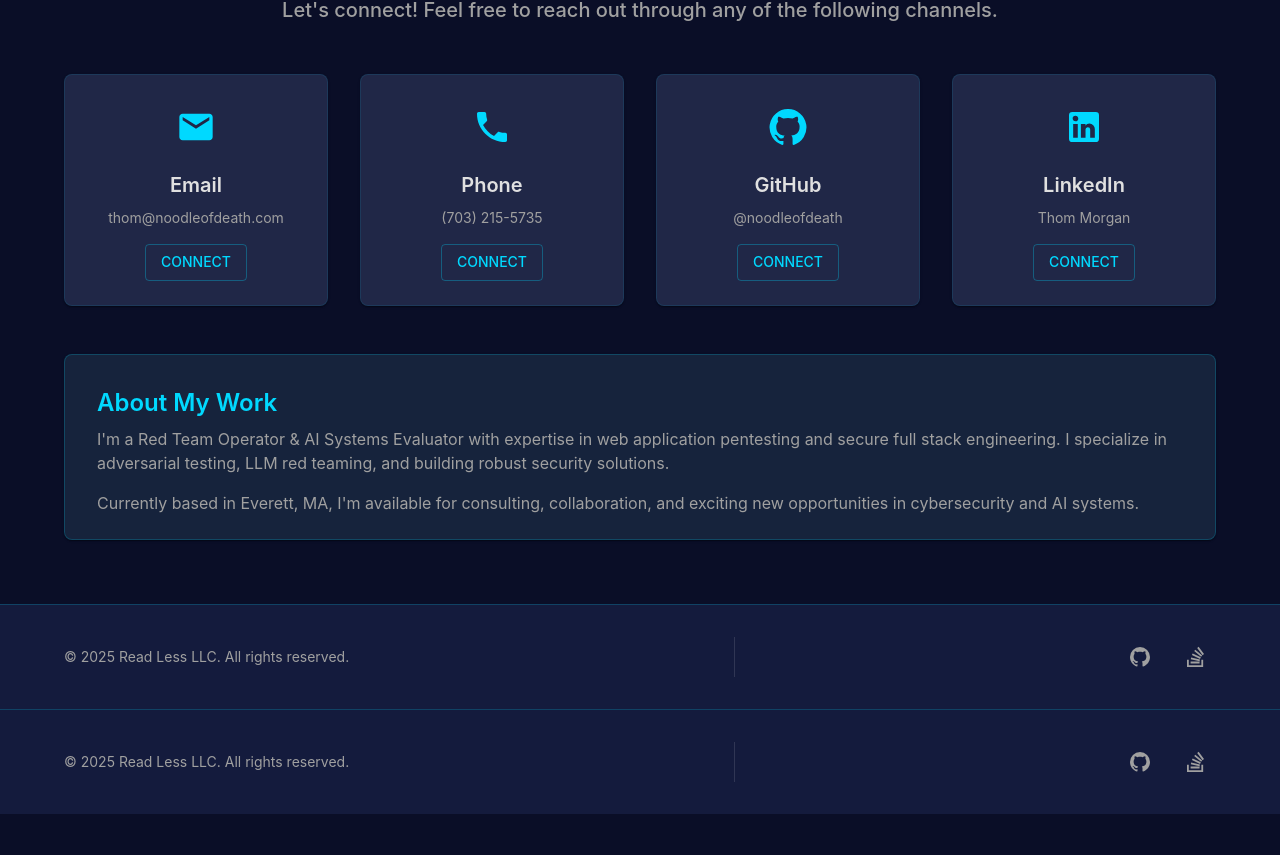
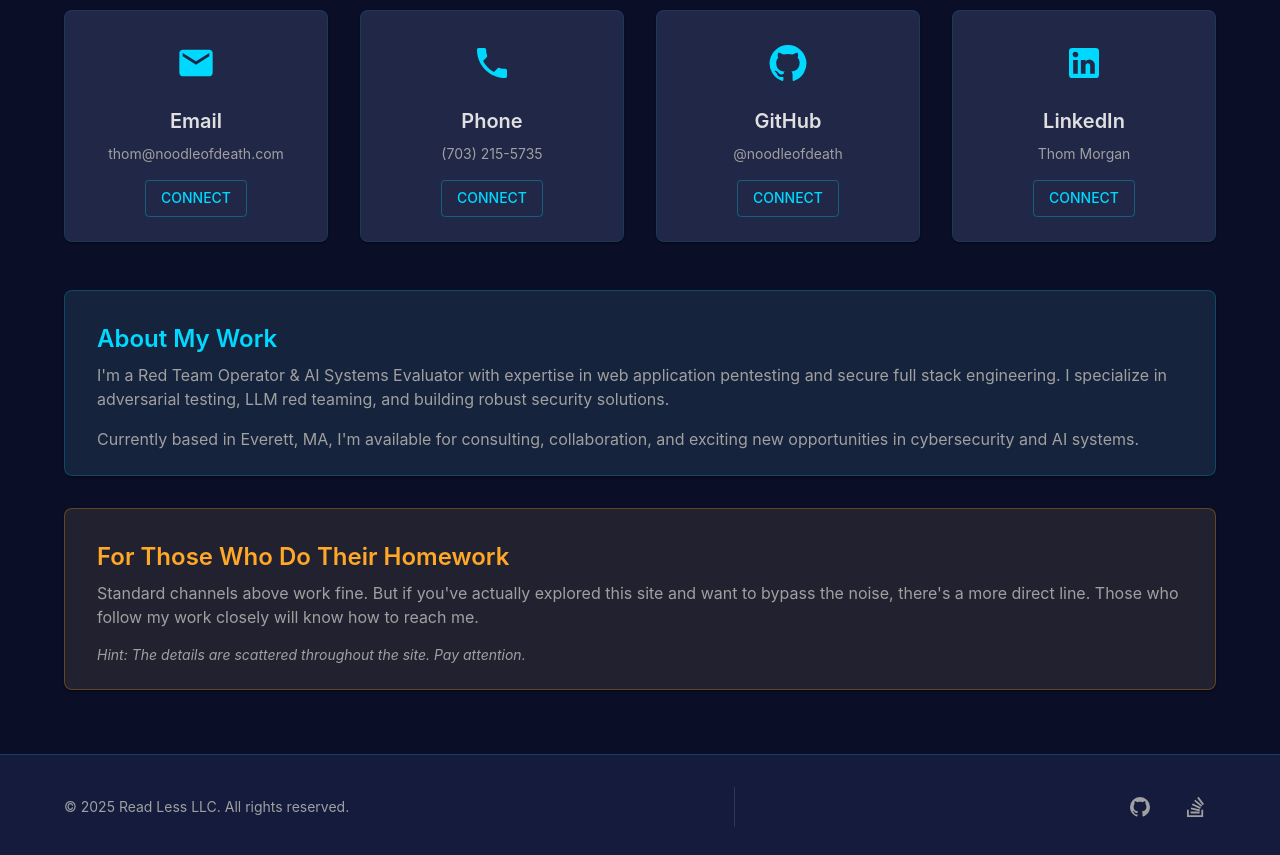
Before and after one commit to NoodleOfDeath/rollingcodes, a Next.js app in the folder src/web/: page /contact in a window 1280 px wide. Shown: the part 291-1146 px from the top of the page. Before the commit the page ends 1105 px from the top, so only its background shows below. Built offline with nearby package versions, Linux system fonts and the light colour scheme.

Commit message:
~web should be aight for prod i mean stagin.... to be fair that is why staging exists.. well SHOULD exist...

```diff
--- a/src/web/src/components/Layout.tsx
+++ b/src/web/src/components/Layout.tsx
@@ -241,6 +241,8 @@ const Layout = ({
                     return (
                       <React.Fragment key={ link.label }>
                         <Button
+                          component={ Link }
+                          href={ link.subItems[0].href }
                           onMouseEnter={ handleAboutMenuOpen }
                           startIcon={ <Icon path={ link.icon } size={ 0.8 } /> }
                           endIcon={ <ExpandMore /> }
--- a/src/web/src/pages/contact/index.tsx
+++ b/src/web/src/pages/contact/index.tsx
@@ -15,8 +15,6 @@ import {
   Grid,
   Typography,
 } from '@mui/material';
-
-import { Layout } from '~/components/Layout';
 
 const ContactPage = () => {
   const contactMethods = [
@@ -47,8 +45,7 @@ const ContactPage = () => {
   ];
 
   return (
-    <Layout>
-      <Container maxWidth="lg" sx={ { py: 8 } }>
+    <Container maxWidth="lg" sx={ { py: 8 } }>
         <Box sx={ { mb: 6, textAlign: 'center' } }>
           <Typography
             variant="h2"
@@ -120,6 +117,7 @@ const ContactPage = () => {
             bgcolor: 'rgba(0, 217, 255, 0.05)',
             border: '1px solid rgba(0, 217, 255, 0.2)',
             borderRadius: 2,
+            mb: 4,
           } }>
           <CardContent sx={ { p: 4 } }>
             <Typography variant="h5" gutterBottom sx={ { color: 'primary.main', fontWeight: 600 } }>
@@ -136,8 +134,28 @@ const ContactPage = () => {
             </Typography>
           </CardContent>
         </Card>
+
+        <Card
+          sx={ {
+            bgcolor: 'rgba(255, 152, 0, 0.05)',
+            border: '1px solid rgba(255, 152, 0, 0.3)',
+            borderRadius: 2,
+          } }>
+          <CardContent sx={ { p: 4 } }>
+            <Typography variant="h5" gutterBottom sx={ { color: 'warning.main', fontWeight: 600 } }>
+              For Those Who Do Their Homework
+            </Typography>
+            <Typography variant="body1" color="text.secondary" paragraph>
+              Standard channels above work fine. But if you&apos;ve actually explored this site and
+              want to bypass the noise, there&apos;s a more direct line. Those who follow my work
+              closely will know how to reach me.
+            </Typography>
+            <Typography variant="body2" color="text.secondary" sx={ { fontStyle: 'italic' } }>
+              Hint: The details are scattered throughout the site. Pay attention.
+            </Typography>
+          </CardContent>
+        </Card>
       </Container>
-    </Layout>
   );
 };
 
```
Also changed, not shown: src/web/src/pages/about/index.tsx (+12 -3 lines), src/web/src/pages/read/[article]/index.tsx (+14 -0 lines), src/web/src/pages/tech-news/index.tsx (+3 -5 lines).
